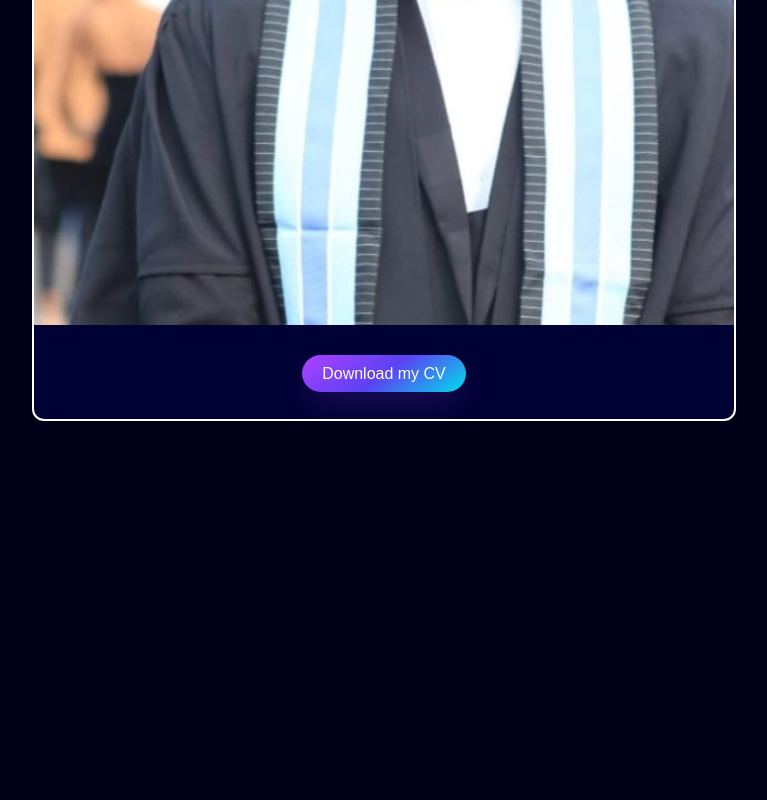
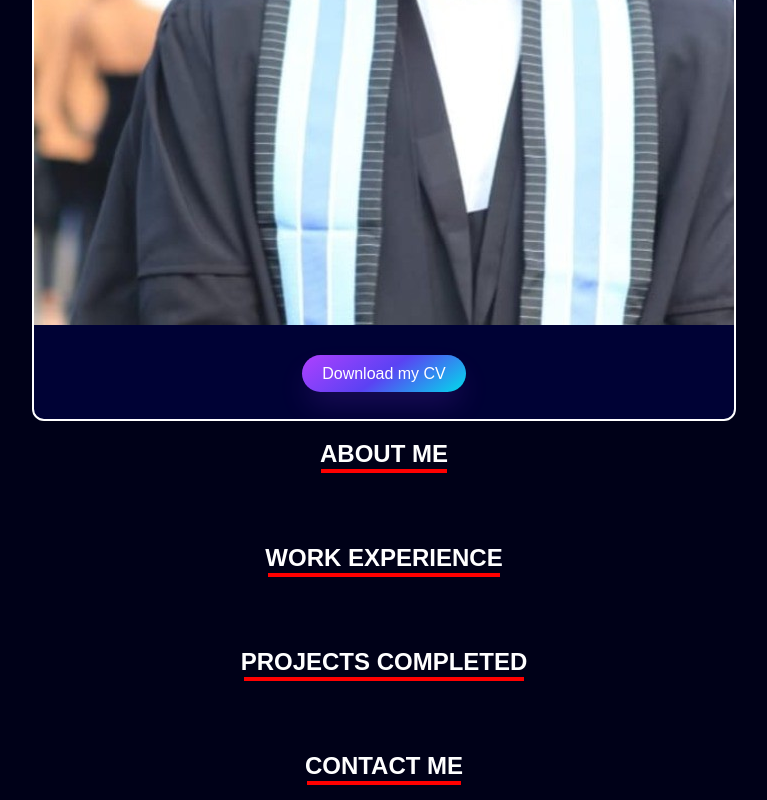
Before and after one commit to Lusa-mata/react-portfolio, a React (Create React App) app: page / in a window 1280 px wide. Shown: the part 710-1510 px from the top of the page, without its empty margins (256-1023 px from the left). Before the commit the page ends 1131 px from the top, so only its background shows below. Built offline with nearby package versions, Linux system fonts and the light colour scheme.

Commit message:
Added headings

```diff
--- a/src/App.js
+++ b/src/App.js
@@ -58,6 +58,77 @@ function App() {
           <br />
         </div>
       </div>
+
+
+
+
+
+
+      <div className="center">
+      <br />
+          <br />
+
+      <section id="about">
+            <h1 className="heading">
+              <span className="text autoplay"> ABOUT ME </span>
+            </h1>
+          </section>
+</div>
+
+
+<br />
+          <br />
+    <div className="center">
+      <section id="work">
+            <h1 className="heading">
+              <span className="text autoplay"> WORK EXPERIENCE </span>
+            </h1>
+          </section>
+</div>
+
+
+<br />
+          <br />
+    <div className="center">
+      <section id="projects">
+            <h1 className="heading">
+              <span className="text autoplay"> PROJECTS COMPLETED </span>
+            </h1>
+          </section>
+</div>
+
+
+
+<br />
+          <br />
+    <div className="center">
+      <section id="contact">
+            <h1 className="heading">
+              <span className="text autoplay"> CONTACT ME </span>
+            </h1>
+          </section>
+</div>
+
+
+
+
+
+
+
+
+
+
+
+
+
+
+
+
+
+
+
+
+
     </div>
   );
 }
```
